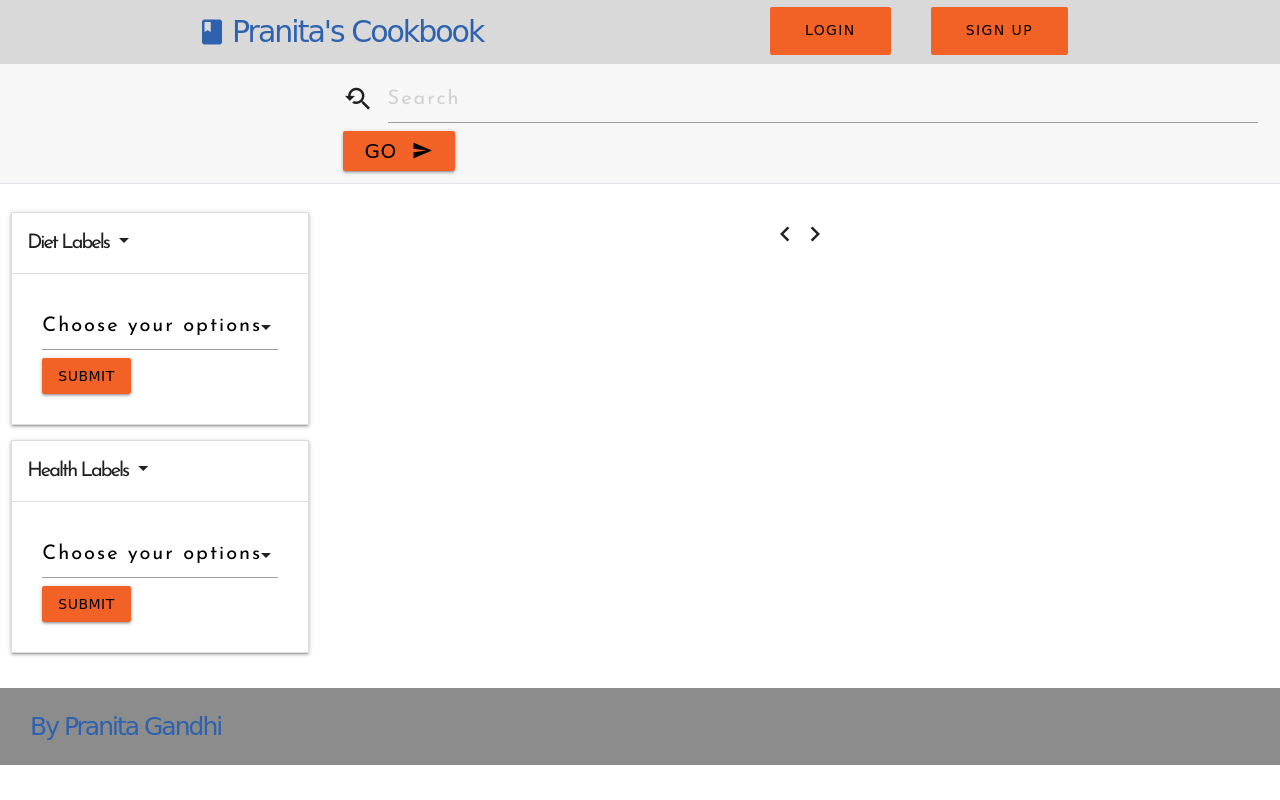
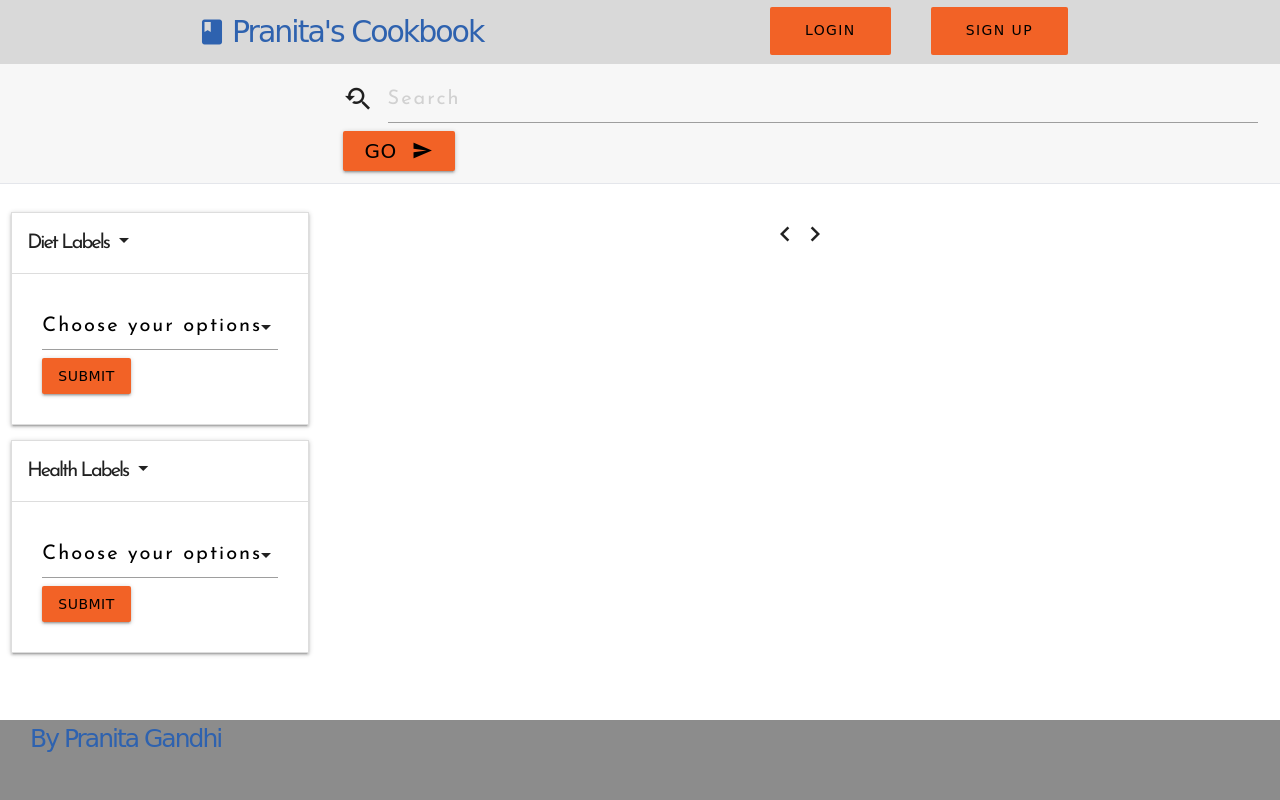
Before and after one commit to Code-Institute-Submissions/Milestone_4_cookbook, a Flask app: page / in a window 1280 px wide. Run offline with Flask 2, Linux system fonts and the light colour scheme; data that the repository does not hold is empty; some libraries are stand-ins or nearby versions; some web fonts are replaced.

Commit message:
Sticky Footer added

```diff
--- a/static/css/style.css
+++ b/static/css/style.css
@@ -1,4 +1,13 @@
 @import url("https://fonts.googleapis.com/css?family=Josefin+Sans|Margarine");
+
+html {
+  height: 100%; }
+body {
+    min-height:100%;
+    position:relative;
+    padding-bottom:30px;
+}
+
 /*Headings */
 
 .main-heading {
@@ -352,38 +361,20 @@ text {
 
 /*Footer Styles*/
 
-.footer-wrapper {
-  width: 100%;
-}
-
 .ft-me {
   padding-left: 2rem;
+  text-align: center;
   font-size:25px;
   color: #2e62af;
   font-family: 'Margarine', cursive;
 }
 
 .site-footer {
-  color: #2e62af;
-  background-color: #8c8c8c;
-}
-
-.site-footer,
-.footer {
-  height: 100%;
-  display: -webkit-box;
-  display: -webkit-flex;
-  display: -ms-flexbox;
-  display: flex;
-  -webkit-box-align: center;
-  -webkit-align-items: center;
-  -ms-flex-align: center;
-  align-items: center;
-  -webkit-box-pack: justify;
-  -webkit-justify-content: space-between;
-  -ms-flex-pack: justify;
-  justify-content: space-between;
-  padding: 10px 0px;
+    position: absolute;
+    left: 0 ; right: 0; bottom: 0;
+    height:80px;
+    color: #2e62af;
+     background-color: #8c8c8c;
 }
 
 /*Navigation Bar*/
--- a/templates/index.html
+++ b/templates/index.html
@@ -17,7 +17,7 @@
     </div>
 </div>
 {% endfor %} {% endif %} {% endwith %}
-
+<div class="content">
 <div class="row tp-search">
      <div class="col s12 m9 container-fluid">
         <form action="{{ url_for('search') }}" class="search-form">
@@ -113,6 +113,7 @@
                 </div>
             </div>
         </div>
+
         {% endfor %}
 
         <ul class="pagination">
@@ -128,5 +129,8 @@
     </div>
     <!-- end of row -->
 </div>
+</div>
+
+
 
 {% endblock %} {% block footer %} {% include '_footer.html' %} {% endblock %}
```
